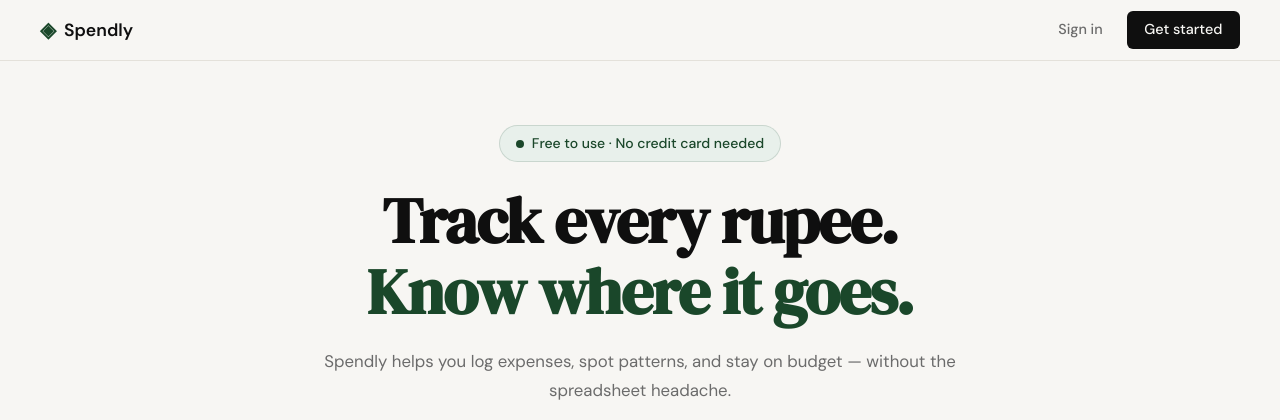
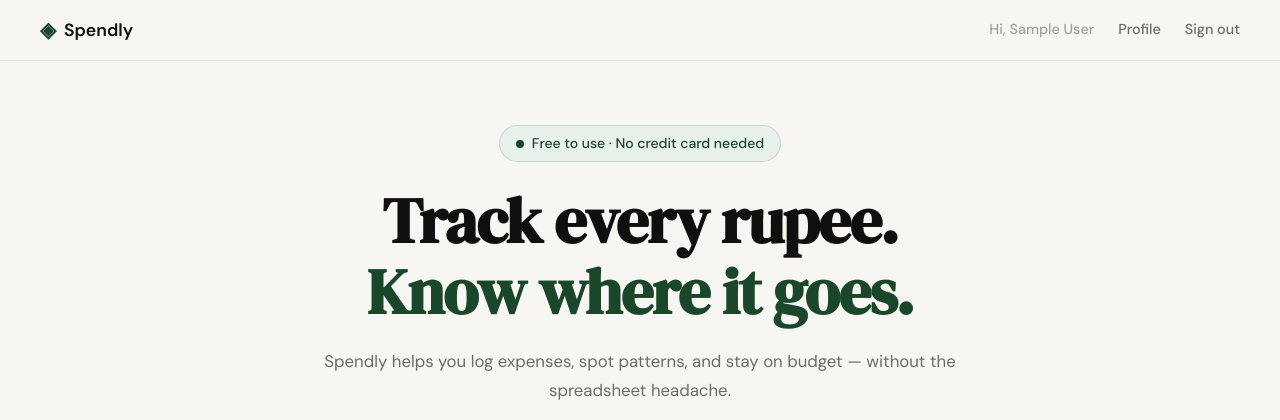
Before and after one commit to prateek-aher/spendly, a Flask app: page / in a window 1280 px wide. Shown: the top 420 px of the page. Run offline with Flask 3, Linux system fonts and the light colour scheme; the visitor is signed in with stand-in values (Sample User, id 1).

Commit message:
Implement session-based login and logout functionality with user greeting in navigation

```diff
--- a/app.py
+++ b/app.py
@@ -1,7 +1,7 @@
 import os
 
 from flask import Flask, flash, redirect, render_template, request, session, url_for
-from werkzeug.security import generate_password_hash
+from werkzeug.security import check_password_hash, generate_password_hash
 
 from database.db import get_db, init_db, seed_db
 
@@ -70,18 +70,42 @@ def register():
     return render_template("register.html")
 
 
-@app.route("/login")
+@app.route("/login", methods=["GET", "POST"])
 def login():
+    if request.method == "POST":
+        email = request.form.get("email", "").strip()
+        password = request.form.get("password", "")
+
+        if not email or not password:
+            return render_template("login.html", error="All fields are required.")
+
+        conn = get_db()
+        user = conn.execute(
+            "SELECT id, name, password_hash FROM users WHERE email = ?", (email,)
+        ).fetchone()
+
+        if user is None or not check_password_hash(user["password_hash"], password):
+            conn.close()
+            return render_template("login.html", error="Invalid email or password.")
+
+        conn.close()
+        session["user_id"] = user["id"]
+        session["user_name"] = user["name"]
+        return redirect(url_for("profile"))
+
     return render_template("login.html")
+
+
+@app.route("/logout")
+def logout():
+    session.pop("user_id", None)
+    session.pop("user_name", None)
+    return redirect(url_for("landing"))
 
 
 # ------------------------------------------------------------------ #
 # Placeholder routes — students will implement these                  #
 # ------------------------------------------------------------------ #
-
-@app.route("/logout")
-def logout():
-    return "Logout — coming in Step 3"
 
 
 @app.route("/profile")
--- a/static/css/style.css
+++ b/static/css/style.css
@@ -105,6 +105,8 @@ a { color: inherit; text-decoration: none; }
 
 .nav-links a { color: var(--ink-muted); transition: color 0.2s; }
 .nav-links a:hover { color: var(--ink); }
+
+.nav-greeting { color: var(--ink-faint); }
 
 .nav-cta {
     background: var(--ink) !important;
--- a/templates/base.html
+++ b/templates/base.html
@@ -19,8 +19,14 @@
                 <span class="brand-name">Spendly</span>
             </a>
             <div class="nav-links">
-                <a href="{{ url_for('login') }}">Sign in</a>
-                <a href="{{ url_for('register') }}" class="nav-cta">Get started</a>
+                {% if session.user_id %}
+                    <span class="nav-greeting">Hi, {{ session.user_name }}</span>
+                    <a href="{{ url_for('profile') }}">Profile</a>
+                    <a href="{{ url_for('logout') }}">Sign out</a>
+                {% else %}
+                    <a href="{{ url_for('login') }}">Sign in</a>
+                    <a href="{{ url_for('register') }}" class="nav-cta">Get started</a>
+                {% endif %}
             </div>
         </div>
     </nav>
```
Also changed, not shown: .claude/specs/03-login-and-logout.md (added).
